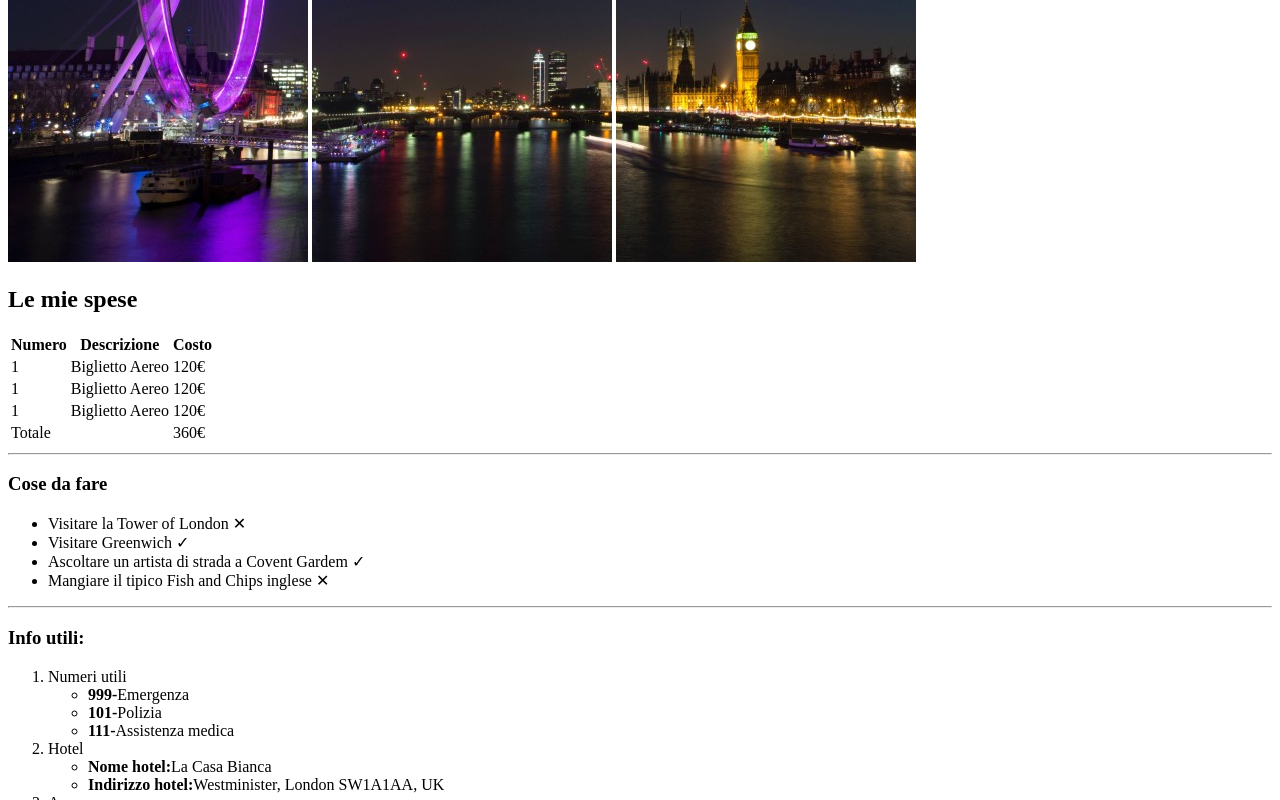
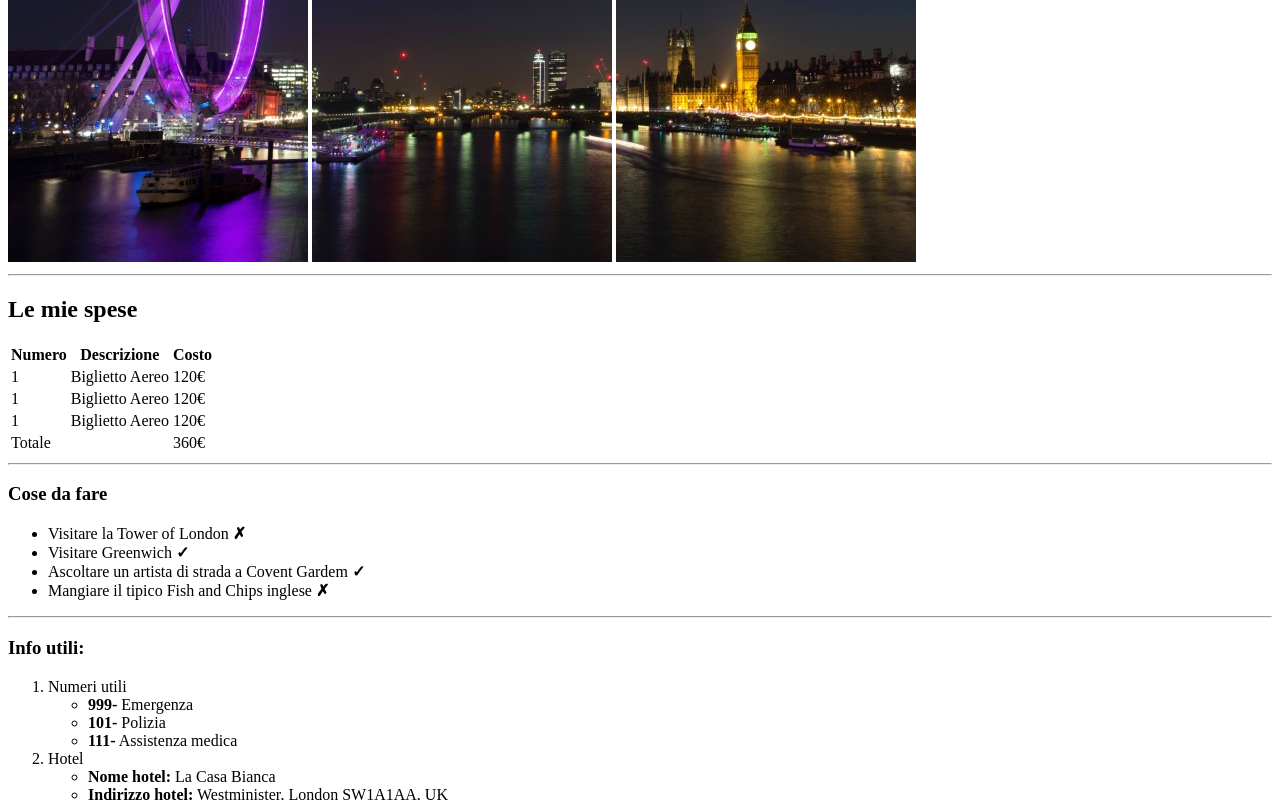
Before and after one commit to edaless/html-london-trip, a plain HTML site: page index.html in a window 1280 px wide. Shown: the part 418-1218 px from the top of the page. Drawn offline with Linux system fonts and the light colour scheme.

Commit message:
altre modifiche

```diff
--- a/index.html
+++ b/index.html
@@ -13,6 +13,7 @@
         <img src="img/pexels-bill-emrich-230794-0.jpg" alt="london eye">
         <img src="img/pexels-bill-emrich-230794-1.jpg" alt="london eye">
         <img src="img/pexels-bill-emrich-230794-2.jpg" alt="london eye">
+        <hr>
     </header>
 
     <main>
@@ -48,8 +49,12 @@
                 <tfoot>
                     <tr>
                         <td>Totale</td>
-                        <td></td>
+                        <td> </td>
                         <td>360&euro;</td>
+                        <!-- altrimenti:
+                         <td colspan="2">Totale</td>
+                        <td>360&euro;</td>-->
+
                     </tr>
                 </tfoot>
             </table>
@@ -59,10 +64,22 @@
         <section>
             <h3>Cose da fare</h3>
             <ul>
-                <li>Visitare la Tower of London    &#10005;</li>
-                <li>Visitare Greenwich	&#10003;</li>
-                <li>Ascoltare un artista di strada a Covent Gardem	&#10003;</li>
-                <li>Mangiare il tipico Fish and Chips inglese    &#10005;</li>
+                <li>
+                    Visitare la Tower of London
+                    <strong>&cross;</strong>
+                </li>
+                <li>
+                    Visitare Greenwich
+                    <strong>&check;</strong>
+                </li>
+                <li>
+                    Ascoltare un artista di strada a Covent Gardem
+                    <strong>&check;</strong>
+                </li>
+                <li>
+                    Mangiare il tipico Fish and Chips inglese
+                    <strong>&cross;</strong>
+                </li>
             </ul>
             <hr>
         </section>
@@ -72,21 +89,42 @@
                 <ol>
                     <li>Numeri utili
                         <ul>
-                            <li><strong>999-</strong>Emergenza</li>
-                            <li><strong>101-</strong>Polizia</li>
-                            <li><strong>111-</strong>Assistenza medica</li>
+                            <li>
+                                <strong>999-</strong>
+                                Emergenza
+                            </li>
+                            <li>
+                                <strong>101-</strong>
+                                Polizia
+                            </li>
+                            <li>
+                                <strong>111-</strong>
+                                Assistenza medica
+                            </li>
                         </ul>
                     </li>
                     <li>Hotel
                         <ul>
-                            <li><strong>Nome hotel:</strong>La Casa Bianca</li>
-                            <li><strong>Indirizzo hotel:</strong>Westminister, London SW1A1AA, UK</li>
+                            <li>
+                                <strong>Nome hotel:</strong>
+                                La Casa Bianca
+                            </li>
+                            <li>
+                                <strong>Indirizzo hotel:</strong>
+                                Westminister, London SW1A1AA, UK
+                            </li>
                         </ul>
                     </li>
                     <li>Aereo
                         <ul>
-                            <li><strong>Volo di Andata:</strong>YI234X, 9:30 da Milano</li>
-                            <li><strong>Volo di Ritorno:</strong>YI234Y, 9:30 da Londra</li>
+                            <li>
+                                <strong>Volo di Andata:</strong>
+                                YI234X, 9:30 da Milano
+                            </li>
+                            <li>
+                                <strong>Volo di Ritorno:</strong>
+                                YI234Y, 9:30 da Londra
+                            </li>
                         </ul>
                     </li>
 
```
